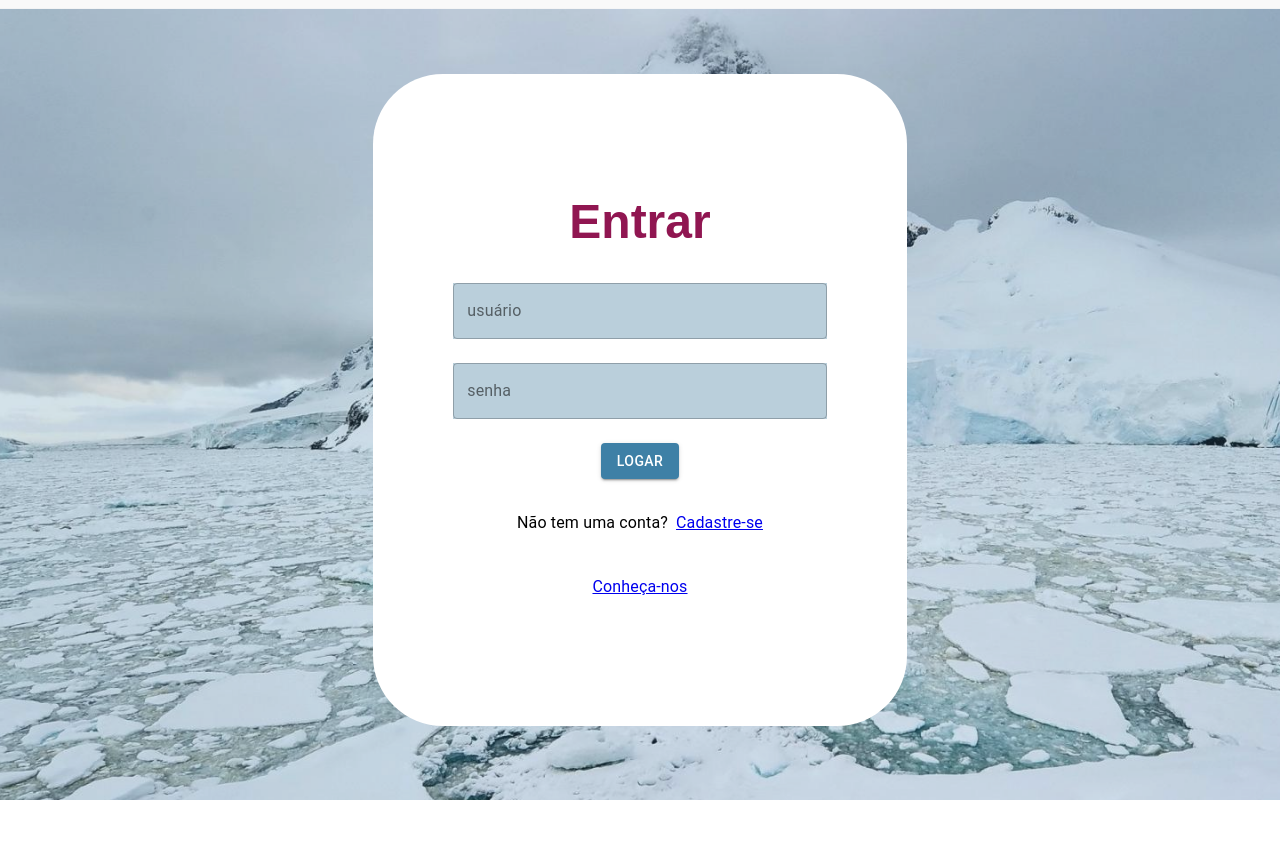
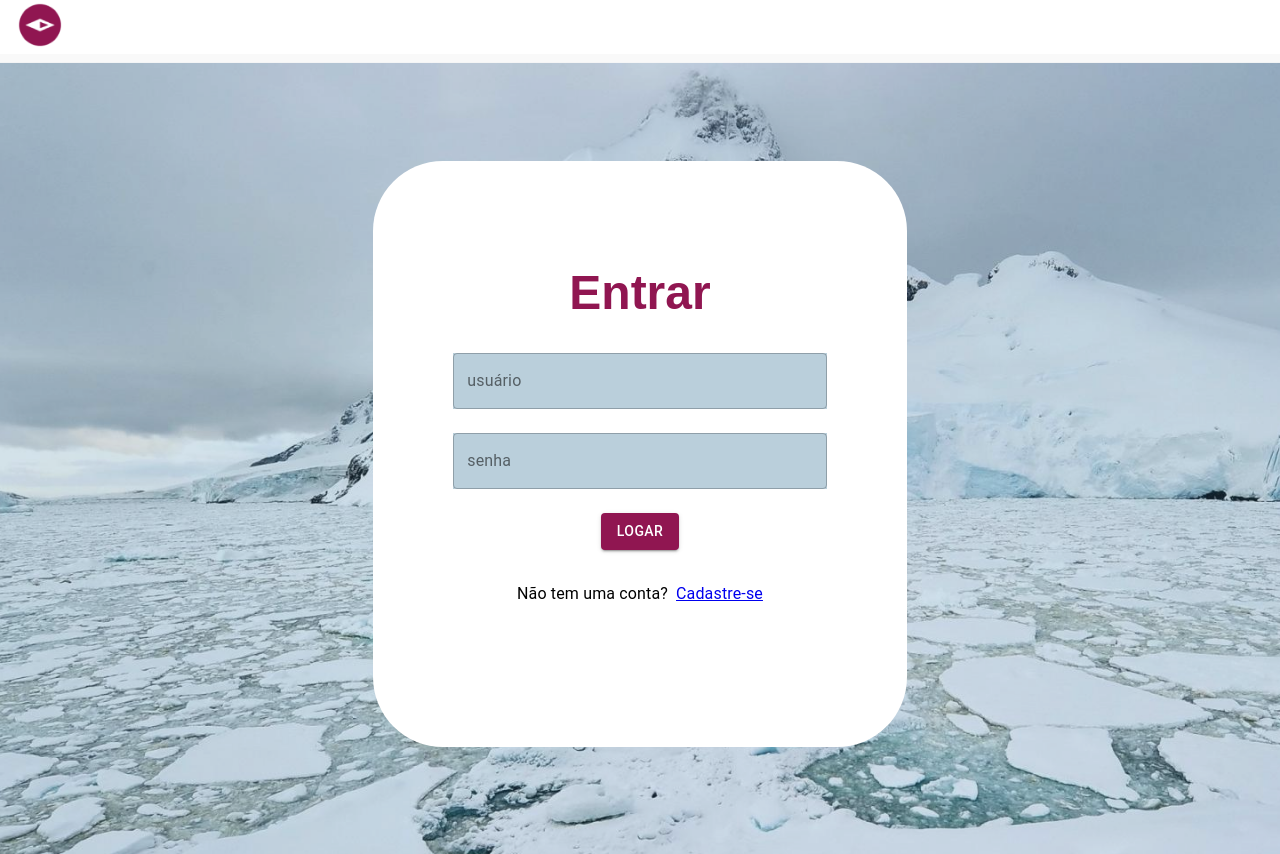
Before and after one commit to Polaris-Projeto/FrontEnd, a React (Create React App) app: page /login in a window 1280 px wide. Before the commit the page ends 800 px from the top, so only its background shows below. Built offline with nearby package versions, Linux system fonts and the light colour scheme.

Commit message:
Atualizacao

```diff
--- a/src/paginas/cadastroUsuario/CadastroUsuario.css
+++ b/src/paginas/cadastroUsuario/CadastroUsuario.css
@@ -45,7 +45,6 @@
                 justify-content: center;
                 align-items: center;
             }
-
             /*.box {
                 background-image: url(https://cdn.discordapp.com/attachments/941330341271048263/961996772421566524/CADATRAR_2.png);
             }
@@ -75,3 +74,7 @@
             .background {
                 background-image: url(../../assets/img/CADASTRAR.png);
             }
+
+            .p15 {
+                padding: 15px;
+            }
--- a/src/paginas/cadastroUsuario/CadastroUsuario.tsx
+++ b/src/paginas/cadastroUsuario/CadastroUsuario.tsx
@@ -80,7 +80,10 @@ function CadastroUsuario() {
     return (
         <>
 
-            <Box className='box'>
+            <Box >
+                <Link to="/" className='p15'>
+                <img src={Compass} width="50px" alt="" />
+                </Link>
                 <Grid container direction="row" justifyContent="center" alignItems="center" className='imagemCadastro'>
                     <Grid item xs={5} alignItems="center">
                         <Box paddingX={10} className="form" >
--- a/src/paginas/login/Login.css
+++ b/src/paginas/login/Login.css
@@ -2,7 +2,7 @@
     text-decoration: none;
 }
 
-.form1{
+.form1 {
     display: flex;
     justify-content: center;
     align-items: center;
@@ -10,17 +10,15 @@
     margin-block-end: 60px;
     background-color: white;
     border-radius: 70px;
-
 }
 
-.body1{
+.body1 {
     background-image: url(../../assets/img/ENTRAR.png);
     background-repeat: no-repeat;
     width: 100vh;
     min-height: 100vh;
     background-size: cover;
     background-position: center;
-
 }
 
 .texto {
@@ -34,7 +32,7 @@
 }
 
 .botaoLogar {
-    background-color: #3E80A6!important;
+    background-color: #901651!important;
     color: white !important;
 }
 
@@ -47,3 +45,7 @@
 .mge {
     margin-block-end: 30px;
 }
+
+.p15 {
+    padding: 15px;
+}
--- a/src/paginas/login/Login.tsx
+++ b/src/paginas/login/Login.tsx
@@ -7,6 +7,8 @@ import "./Login.css";
 import { useDispatch } from 'react-redux';
 import { addToken } from '../../store/tokens/actions';
 import { toast } from 'react-toastify';
+import Compass from "../../assets/img/Compass.png";
+import CompassWest from "../../assets/img/CompassWest.png";
 
 
 function Login() {
@@ -70,9 +72,12 @@ function Login() {
     return (
         <>
             <Box className='box'>
+                   <Link to="/" className='p15'>
+                      <img src={CompassWest} width="50px" alt="" />
+                   </Link>
                 <Grid container direction="row" justifyContent="center" alignItems="center" className='body1'>
                     <Grid item xs={5} alignItems="center">
-                        <Box paddingY={15} paddingX={10} className="form1" >
+                        <Box paddingY={13} paddingX={10} className="form1" >
 
                             <form onSubmit={cadastrar} >
                                 <Typography variant="h3" gutterBottom color="textPrimary" component="h3" align="center"
@@ -86,7 +91,7 @@ function Login() {
                                     variant='outlined'
                                     name='usuario'
                                     margin='normal'
-                                    style={{backgroundColor: "#BACFDB"}}
+                                    style={{ backgroundColor: "#BACFDB" }}
                                     fullWidth />
 
                                 <TextField value={userLogin.senha}
@@ -97,7 +102,7 @@ function Login() {
                                     name='senha'
                                     margin='normal'
                                     type='password'
-                                    style={{backgroundColor: "#BACFDB"}}
+                                    style={{ backgroundColor: "#BACFDB" }}
                                     fullWidth />
 
                                 <Box marginTop={2} textAlign='center' className='mge'>
@@ -115,9 +120,7 @@ function Login() {
                                     </Link>
 
                                 </Box>
-                                <Link to="/">
-                                        <Typography variant='subtitle1' gutterBottom align='center' className='textos1'>Conheça-nos</Typography>
-                                    </Link>
+
                             </form>
                         </Box>
                     </Grid>
--- a/src/paginas/sobre/Sobre.css
+++ b/src/paginas/sobre/Sobre.css
@@ -195,3 +195,7 @@
     align-items: flex-end;
     justify-content: flex-end;
 }
+
+.p20 {
+    padding: 20px;
+}
--- a/src/paginas/sobre/Sobre.tsx
+++ b/src/paginas/sobre/Sobre.tsx
@@ -19,23 +19,24 @@ function Sobre() {
                         <Grid xs={4}>
                             <img src={icone} alt="ícone de uma bússola" className='iconeBussola' />
                         </Grid>
-                        <Grid xs={4}>
+                        <Grid xs={5}>
                         </Grid>
-                        <Grid xs={4}>
+                        <Grid xs={8}>
                         </Grid>
-                        <Grid xs={3}>
-                            <Box>
+                        <Grid xs={2}>
                             <Link to="/login" className="botao ">
                                 <Fab size="small" variant="extended" className='botao1'>
                                     Entrar
                                 </Fab>
                             </Link>
+                        </Grid>
+                        <Grid xs={3}>
                             <Link to="/cadastrousuario" className="botao" >
                                 <Fab size="small" variant="extended" className='botao2'>
                                     Cadastrar
                                 </Fab>
                             </Link>
-                            </Box>
+
                         </Grid>
                     </Toolbar>
                 </AppBar>
@@ -53,6 +54,7 @@ function Sobre() {
                         Lorem ipsum dolor sit amet consectetur adipisicing elit. Quos dignissimos quaerat doloribus sequi rem asperiores cumque, possimus molestias veritatis tempora, saepe eius velit. Quasi natus molestiae cum quae, hic porro.</p>
                 </Box>
             </Grid>
+            <Box className='p20'>
                 <h1 className='tituloDevs'>Devs Polaris</h1>
                 <Grid container xs={12} direction='row' spacing={2} justifyContent='center'>
                     <Grid container item xs={4} >
@@ -142,6 +144,7 @@ function Sobre() {
                         </Box>
                     </Grid>
                 </Grid>
+            </Box>
 
         </>
     );
```
Lines whose indentation alone changed are shown as unchanged.
